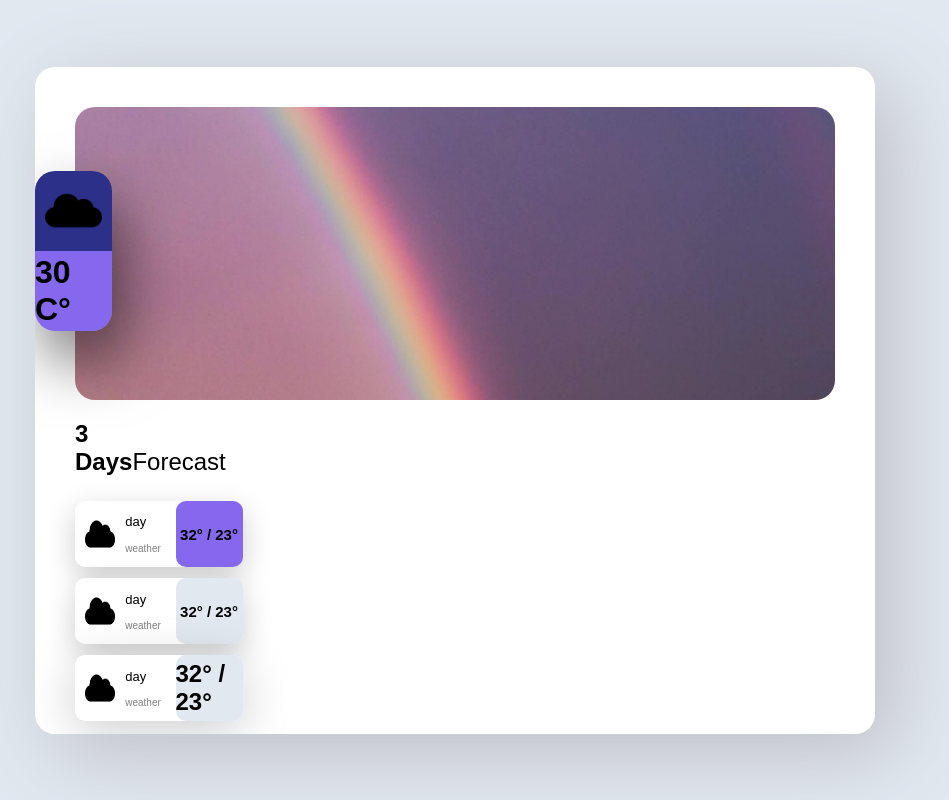
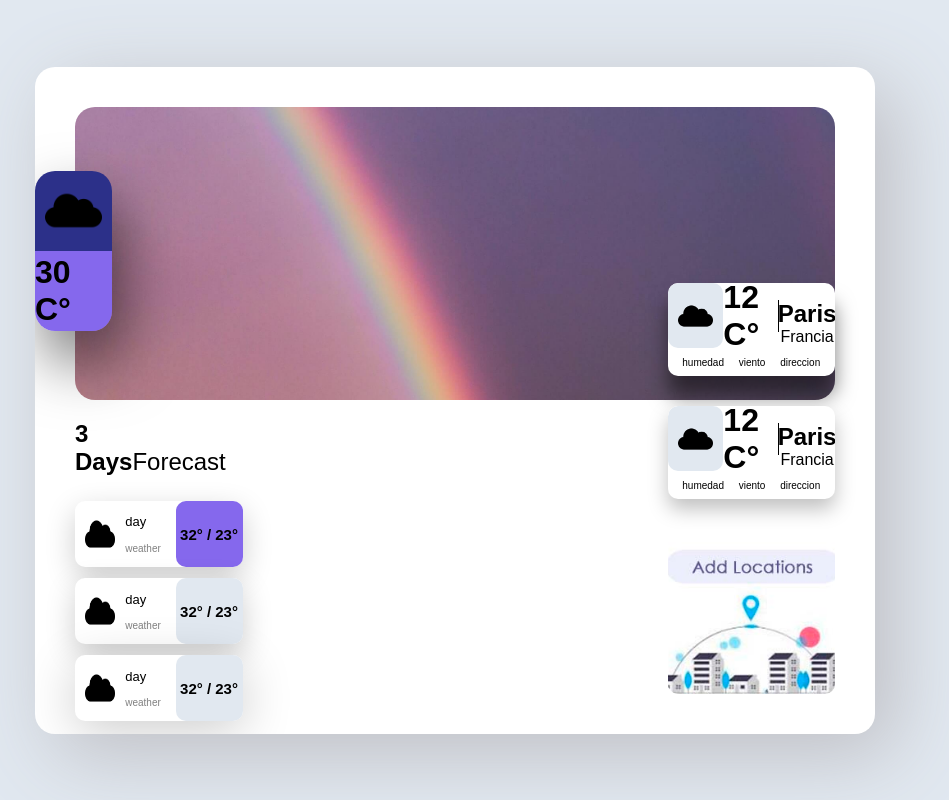
Before and after one commit to DiegoRojas93/Weather, a React app: page / in a window 1280 px wide. Shown: the whole page, without its empty margins (185-1134 px from the left). Built offline with nearby package versions, Linux system fonts and the light colour scheme.

Commit message:
Creando el componente Info__forecast y Info_locations

```diff
--- /dev/null
+++ b/src/assets/styles/components/Info__locations.scss
@@ -0,0 +1,98 @@
+@import '../style';
+
+.info__locations-container{
+	width: 100%;
+	height: 100%;
+	display: grid;
+	grid-template-rows: 1fr 1fr 40%;
+	gap: 3rem;
+
+	& .box {
+		height: 100%;
+		width: 100%;
+		background-color: $color-cuaternario;
+		display: grid;
+		border-radius: 2rem;
+		grid-template-rows: 70% 30%;
+		overflow: hidden;
+		border-radius: 1rem;
+
+		& .data{
+			display: flex;
+			justify-content: space-evenly;
+			align-items: center;
+		}
+
+		&:nth-of-type(1){
+			box-shadow: 0rem 2rem 2rem rgba(0,0,0, 0.5);
+		}
+
+		&:nth-of-type(2){
+			box-shadow: 0rem 1rem 2rem rgba(0,0,0, 0.25);
+		}
+
+		&:nth-of-type(3){
+			display: flex;
+			justify-content: center;
+			align-items: center;
+
+			& img{
+				height: 100%;
+				width: auto;
+			}
+		}
+
+	}
+}
+
+.data__important{
+	height: 100%;
+	width: 100%;
+	display: flex;
+
+	& .icon{
+		width: calc(100% / 3);
+		height: 100%;
+		display: flex;
+		justify-content: center;
+		align-items: center;
+		padding: 1rem;
+		background-color: $color;
+		border-radius: 1rem;
+	}
+
+	& .general{
+		width: calc((100% / 3) * 2);
+		height: 100%;
+		display: flex;
+		justify-content: center;
+		align-items: center;
+
+		& .title, & .country {
+			display: flex;
+			justify-content: center;
+			align-items: center;
+			border-right: 1px solid black;
+			height: 50%;
+			width: 50%;
+		}
+
+		& .country {
+			border-right: none;
+			flex-direction: column;
+			justify-content: space-evenly;
+		}
+
+		& .title{
+			margin: 0;
+		}
+	}
+}
+
+@media screen and (min-width: 1023px){
+	.info__locations-container{
+		position: absolute;
+		bottom: 0;
+		height: 150%;
+	}
+}
--- a/src/components/Info.js
+++ b/src/components/Info.js
@@ -1,6 +1,7 @@
 import React from 'react';
 import '../assets/styles/components/Info.scss';
 import Info__forecast from './Info__forecast.js';
+import Info__locations from './Info__locations';
 
 const Info = () => (
   <article className='info'>
@@ -8,6 +9,7 @@ const Info = () => (
       <Info__forecast/>
     </div>
     <div className='info__locations info__items'>
+      <Info__locations />
     </div>
     <div className='info__visit info__items'>
 
--- a/src/components/Info__forecast.js
+++ b/src/components/Info__forecast.js
@@ -58,7 +58,7 @@ const Info__forecast = () => (
           </div>
         </div>
         <div className='box__average-temperature'>
-          <h2>32° / 23°</h2>
+          <h1>32° / 23°</h1>
         </div>
       </article>
     </div>
--- /dev/null
+++ b/src/components/Info__locations.js
@@ -0,0 +1,57 @@
+import React from 'react';
+
+import '../assets/styles/components/Info__locations.scss';
+
+import cloud from '../assets/images/cloud.png';
+import location from '../assets/images/Location.jpg';
+
+const Info__locations = () => (
+  <section className='info__locations-container'>
+    <article className='box' id='francia'>
+      <div className='data__important'>
+        <section className='icon'>
+          <img src={cloud} alt='icon' />
+        </section>
+        <section className='general'>
+          <article className='title'><h1>12 C°</h1></article>
+          <article className='country'>
+            <h2>Paris</h2>
+            <p>Francia</p>
+          </article>
+        </section>
+      </div>
+      <div className='data'>
+        <span>humedad</span>
+        <span>viento</span>
+        <span>direccion</span>
+      </div>
+
+    </article>
+
+    <article className='box'>
+      <div className='data__important'>
+        <section className='icon'>
+          <img src={cloud} alt='icon' />
+        </section>
+        <section className='general'>
+          <article className='title'><h1>12 C°</h1></article>
+          <article className='country'>
+            <h2>Paris</h2>
+            <p>Francia</p>
+          </article>
+        </section>
+      </div>
+      <div className='data'>
+        <span>humedad</span>
+        <span>viento</span>
+        <span>direccion</span>
+      </div>
+    </article>
+
+    <article className='box'>
+      <img src={location} alt='Location' />
+    </article>
+  </section>
+);
+
+export default Info__locations;
```
